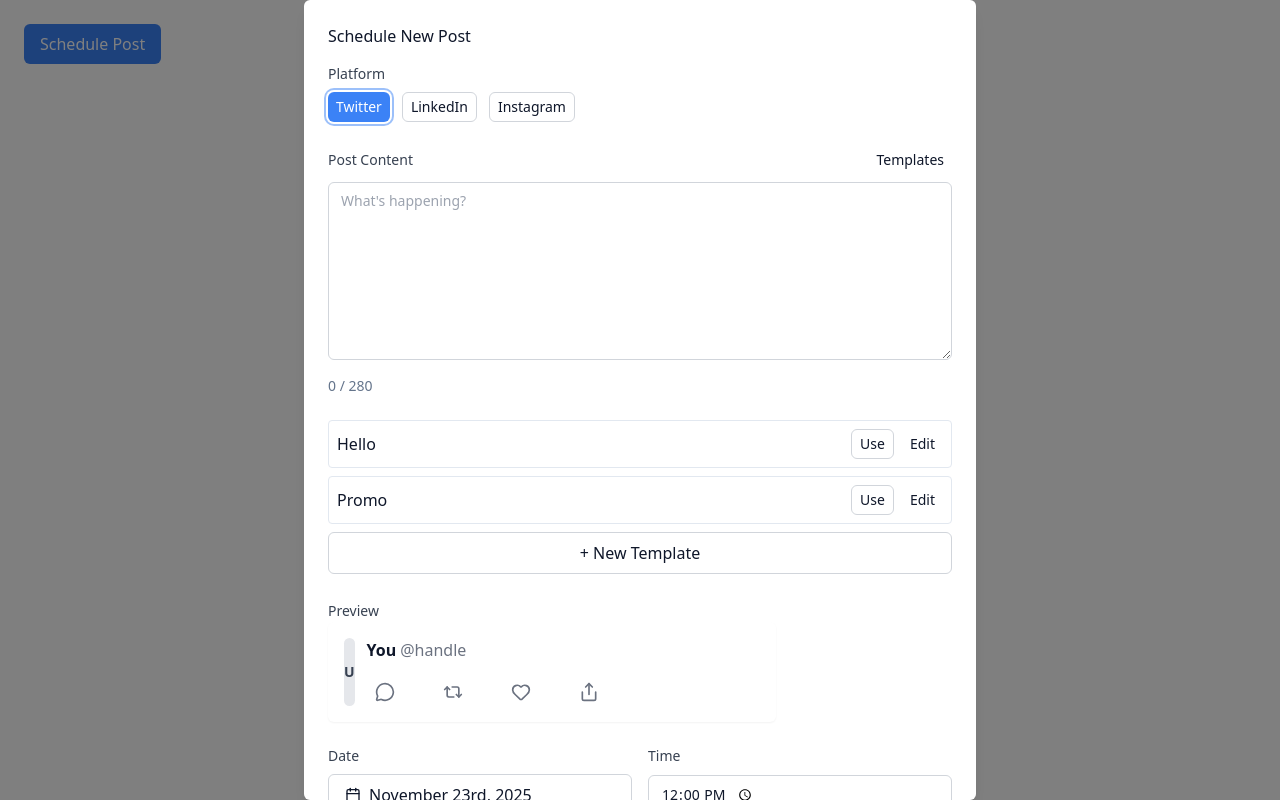
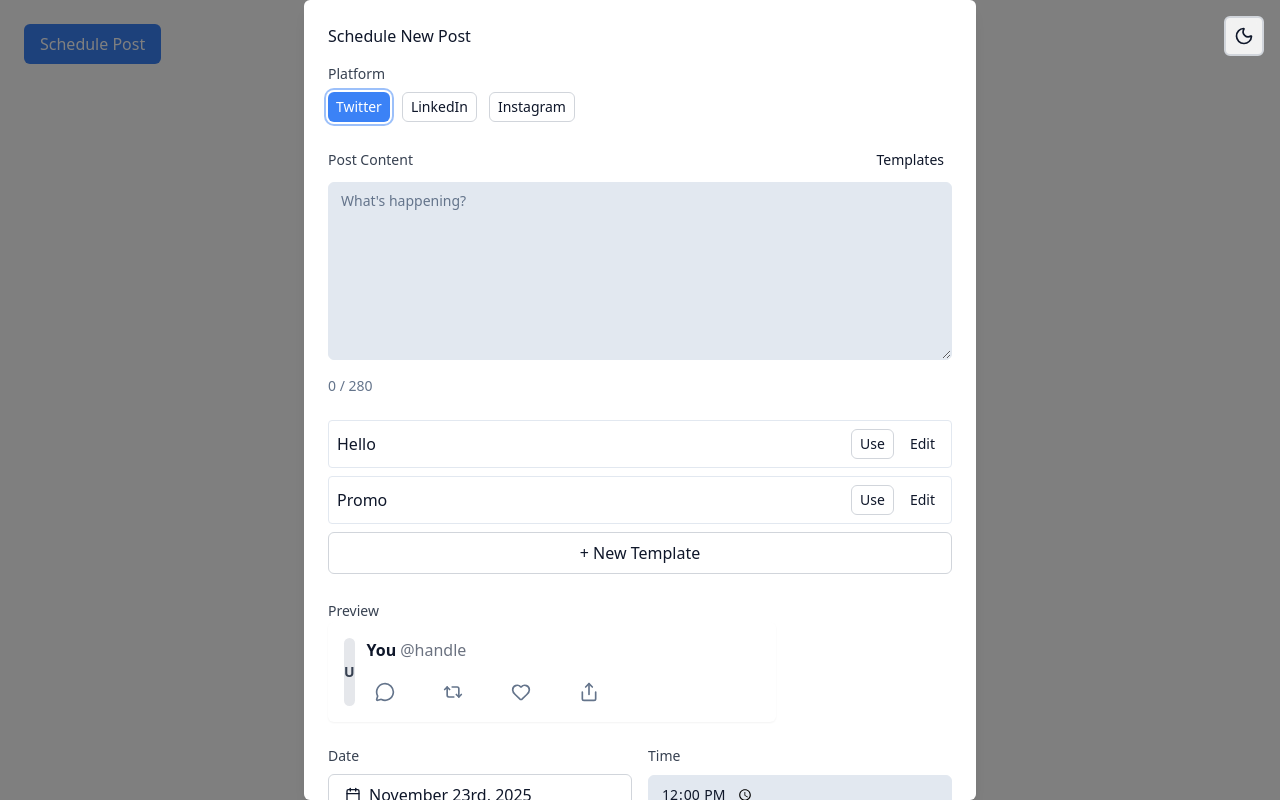
Before and after one commit to Loopdesk-AI/social-media-scheduler, a React (Vite) app: page / in a window 1280 px wide. Both pictures are taken after a click on the button "Schedule Post". Built offline with nearby package versions, Linux system fonts and the light colour scheme.

Commit message:
feat: add dark mode theme system (E1) and update UI components

```diff
--- a/src/App.tsx
+++ b/src/App.tsx
@@ -1,5 +1,6 @@
 import { TemplateProvider } from "./components/TemplateContext";
 import SchedulePostModal from "./components/SchedulePostModal";
+import ThemeToggle from "./components/theme/ThemeToggle";
 import { useState } from "react";
 import { Button } from "./components/ui/button";
 
@@ -9,6 +10,7 @@ export function App() {
   return (
     <TemplateProvider>
       <div className="p-6">
+        <ThemeToggle />
         <Button onClick={() => setModalOpen(true)}>Schedule Post</Button>
         <SchedulePostModal
           isOpen={modalOpen}
--- a/src/components/preview/PlatformPreview.tsx
+++ b/src/components/preview/PlatformPreview.tsx
@@ -12,14 +12,14 @@ interface PlatformPreviewProps {
 
 const previews = {
   twitter: {
-    bg: 'bg-white',
-    text: 'text-black',
-    border: 'border-gray-300',
+    bg: 'bg-card',
+    text: 'text-card-foreground',
+    border: 'border-border',
   },
   linkedin: {
-    bg: 'bg-white',
-    text: 'text-black',
-    border: 'border-gray-300',
+    bg: 'bg-card',
+    text: 'text-card-foreground',
+    border: 'border-border',
   },
   instagram: {
     bg: 'bg-gradient-to-tr from-purple-600 via-pink-500 to-yellow-500',
@@ -46,7 +46,7 @@ export default function PlatformPreview({ platform, content, username = 'yournam
                   <span className="text-gray-500">@handle</span>
                 </div>
                 <p className="mt-2">{content}</p>
-                <div className="flex gap-8 mt-4 text-gray-500">
+                <div className="flex gap-8 mt-4 text-muted-foreground">
                   <Button variant="ghost" size="sm"><MessageCircle className="h-5 w-5" /></Button>
                   <Button variant="ghost" size="sm"><Repeat2 className="h-5 w-5" /></Button>
                   <Button variant="ghost" size="sm"><Heart className="h-5 w-5" /></Button>
@@ -69,7 +69,7 @@ export default function PlatformPreview({ platform, content, username = 'yournam
               </div>
             </div>
             <p className="mt-4">{content}</p>
-            <div className="flex gap-4 mt-6 text-gray-600">
+            <div className="flex gap-4 mt-6 text-muted-foreground">
               <Button variant="ghost">Like</Button>
               <Button variant="ghost">Comment</Button>
               <Button variant="ghost">Repost</Button>
@@ -89,7 +89,7 @@ export default function PlatformPreview({ platform, content, username = 'yournam
               </div>
             </div>
             <div className="bg-gray-200 border-2 border-dashed rounded-xl w-full h-96" />
-            <div className="p-4 flex justify-between text-white">
+            <div className="p-4 flex justify-between text-card-foreground">
               <div className="flex gap-6">
                 <Heart className="h-6 w-6" />
                 <MessageCircle className="h-6 w-6" />
@@ -97,7 +97,7 @@ export default function PlatformPreview({ platform, content, username = 'yournam
               </div>
               <Bookmark className="h-6 w-6" />
             </div>
-            <p className="px-4 pb-4 text-white">{content}</p>
+            <p className="px-4 pb-4 text-card-foreground">{content}</p>
           </div>
         )}
       </CardContent>
--- /dev/null
+++ b/src/components/theme/ThemeToggle.tsx
@@ -0,0 +1,27 @@
+import { useEffect, useState } from 'react';
+import { Button } from '@/components/ui/button';
+import { Moon, Sun } from 'lucide-react';
+
+export default function ThemeToggle() {
+  const [isDark, setIsDark] = useState(() => {
+    const saved = localStorage.getItem('theme');
+    return saved === 'dark' || (!saved && window.matchMedia('(prefers-color-scheme: dark)').matches);
+  });
+
+  useEffect(() => {
+    document.documentElement.classList.toggle('dark', isDark);
+    localStorage.setItem('theme', isDark ? 'dark' : 'light');
+  }, [isDark]);
+
+  return (
+    <Button
+      variant="outline"
+      size="icon"
+      onClick={() => setIsDark(!isDark)}
+      className="fixed top-4 right-4 z-[9999] bg-background/90 backdrop-blur-sm border-2 hover:bg-accent"
+      title={isDark ? 'Switch to light mode' : 'Switch to dark mode'}
+    >
+      {isDark ? <Sun className="h-5 w-5" /> : <Moon className="h-5 w-5" />}
+    </Button>
+  );
+}
--- a/src/components/ui/dialog.tsx
+++ b/src/components/ui/dialog.tsx
@@ -15,7 +15,8 @@ export const DialogContent = React.forwardRef<
     <RadixDialog.Content
       ref={ref}
       className={cn(
-        'fixed top-1/2 left-1/2 w-full max-w-lg -translate-x-1/2 -translate-y-1/2 rounded-md bg-white p-6 shadow-lg',
+        // use theme-aware tokens so the dialog respects light/dark variables
+        'fixed top-1/2 left-1/2 w-full max-w-lg -translate-x-1/2 -translate-y-1/2 rounded-md bg-popover text-popover-foreground p-6 shadow-lg',
         className
       )}
       {...props}
--- a/src/components/ui/input.tsx
+++ b/src/components/ui/input.tsx
@@ -7,7 +7,7 @@ export const Input = forwardRef<HTMLInputElement, InputHTMLAttributes<HTMLInputE
       <input
         ref={ref}
         className={cn(
-          'flex h-10 w-full rounded-md border border-gray-300 bg-white px-3 py-2 text-sm placeholder:text-gray-400 focus:outline-none focus:ring-2 focus:ring-blue-500 disabled:opacity-50 disabled:pointer-events-none',
+          'flex h-10 w-full rounded-md border border-border bg-input px-3 py-2 text-sm placeholder:text-muted-foreground focus:outline-none focus:ring-2 focus:ring-primary disabled:opacity-50 disabled:pointer-events-none',
           className
         )}
         {...props}
--- a/src/components/ui/textarea.tsx
+++ b/src/components/ui/textarea.tsx
@@ -7,7 +7,7 @@ export const Textarea = forwardRef<HTMLTextAreaElement, TextareaHTMLAttributes<H
       <textarea
         ref={ref}
         className={cn(
-          'flex w-full rounded-md border border-gray-300 bg-white px-3 py-2 text-sm placeholder:text-gray-400 focus:outline-none focus:ring-2 focus:ring-blue-500 disabled:opacity-50 disabled:pointer-events-none',
+          'flex w-full rounded-md border border-border bg-input px-3 py-2 text-sm placeholder:text-muted-foreground focus:outline-none focus:ring-2 focus:ring-primary disabled:opacity-50 disabled:pointer-events-none',
           className
         )}
         {...props}
```
